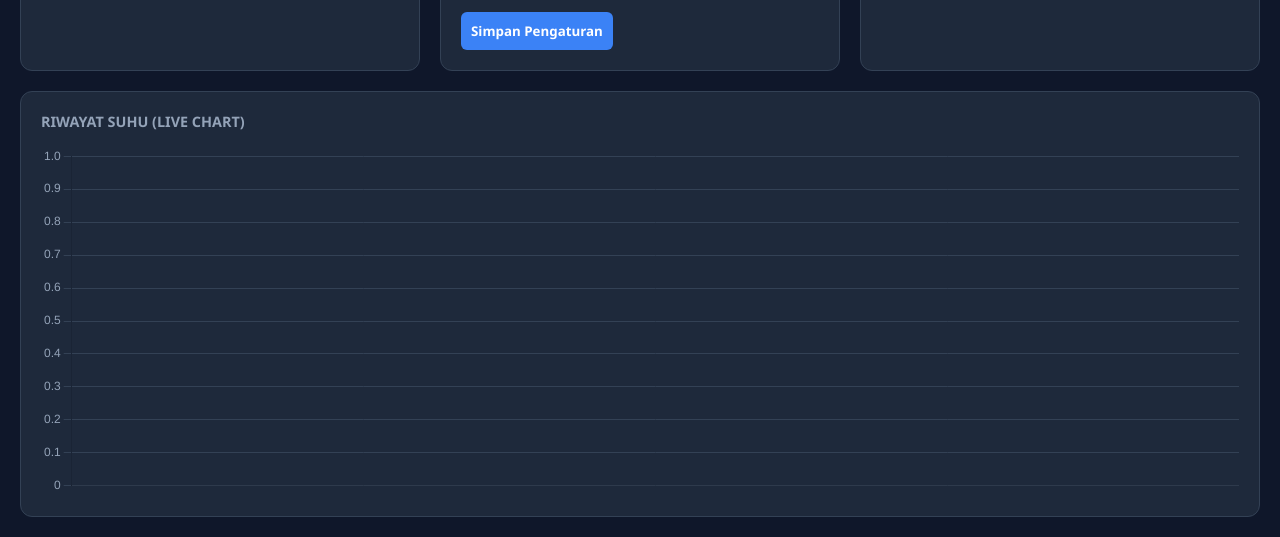
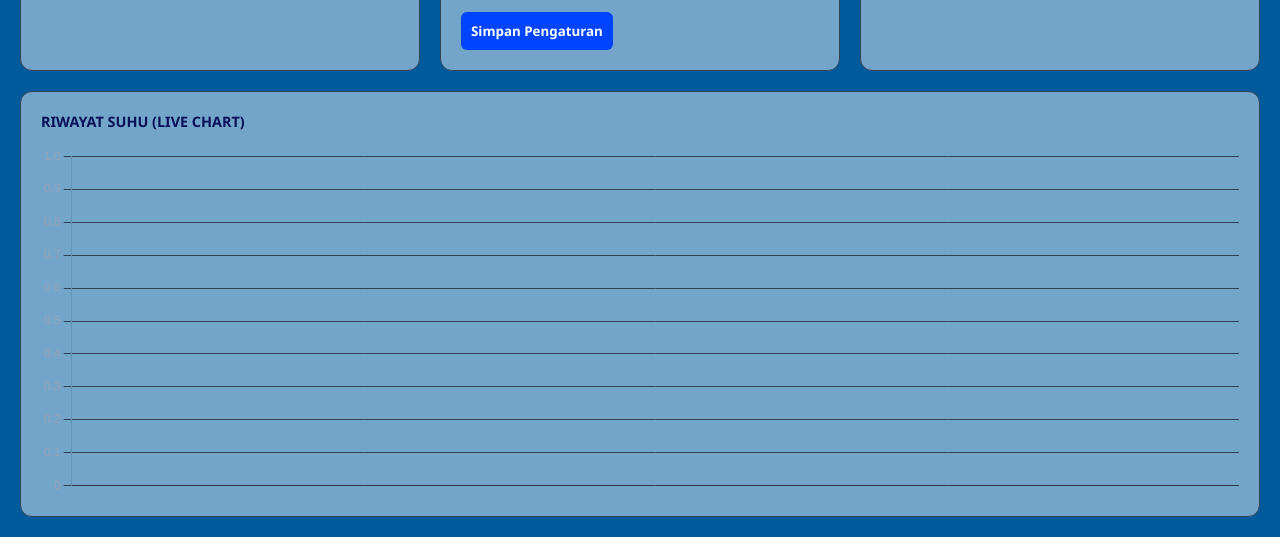
Before and after one commit to iot-class/cold-chain-dashboard.github.io, a plain HTML site: page index.html in a window 1280 px wide. Shown: the part 308-845 px from the top of the page. Drawn offline with nearby package versions, Linux system fonts and the light colour scheme; a script that the page names is missing.

Commit message:
Project baru ioTKesehatan

```diff
--- a/script.js
+++ b/script.js
@@ -1,5 +1,5 @@
-// MENGGUNAKAN BROKER BARU (HIVEMQ)
-    const MQTT_BROKER = "wss://broker.hivemq.com:8884/mqtt";
+// MENGGUNAKAN BROKER EMQX
+const MQTT_BROKER = "wss://broker.emqx.io:8084/mqtt";
 
     // PREFIX TOPIK BARU AGAR TIDAK BENTROK
     const BASE_TOPIC = "ioTKesehatan_Kelompok_4_7766";
--- a/style.css
+++ b/style.css
@@ -1,12 +1,12 @@
 :root {
-  --bg: #0f172a;
-  --panel: #1e293b;
-  --text: #f8fafc;
-  --text-dim: #94a3b8;
-  --safe: #10b981;
+  --bg: #005A9C;
+  --panel: #73A5CA;
+  --text: #fafdfd;
+  --text-dim: #091057;
+  --safe: #fdfdfd;
   --danger: #ef4444;
   --border: #334155;
-  --accent: #3b82f6;
+  --accent: #0044ff;
 }
 * {
   box-sizing: border-box;
```
